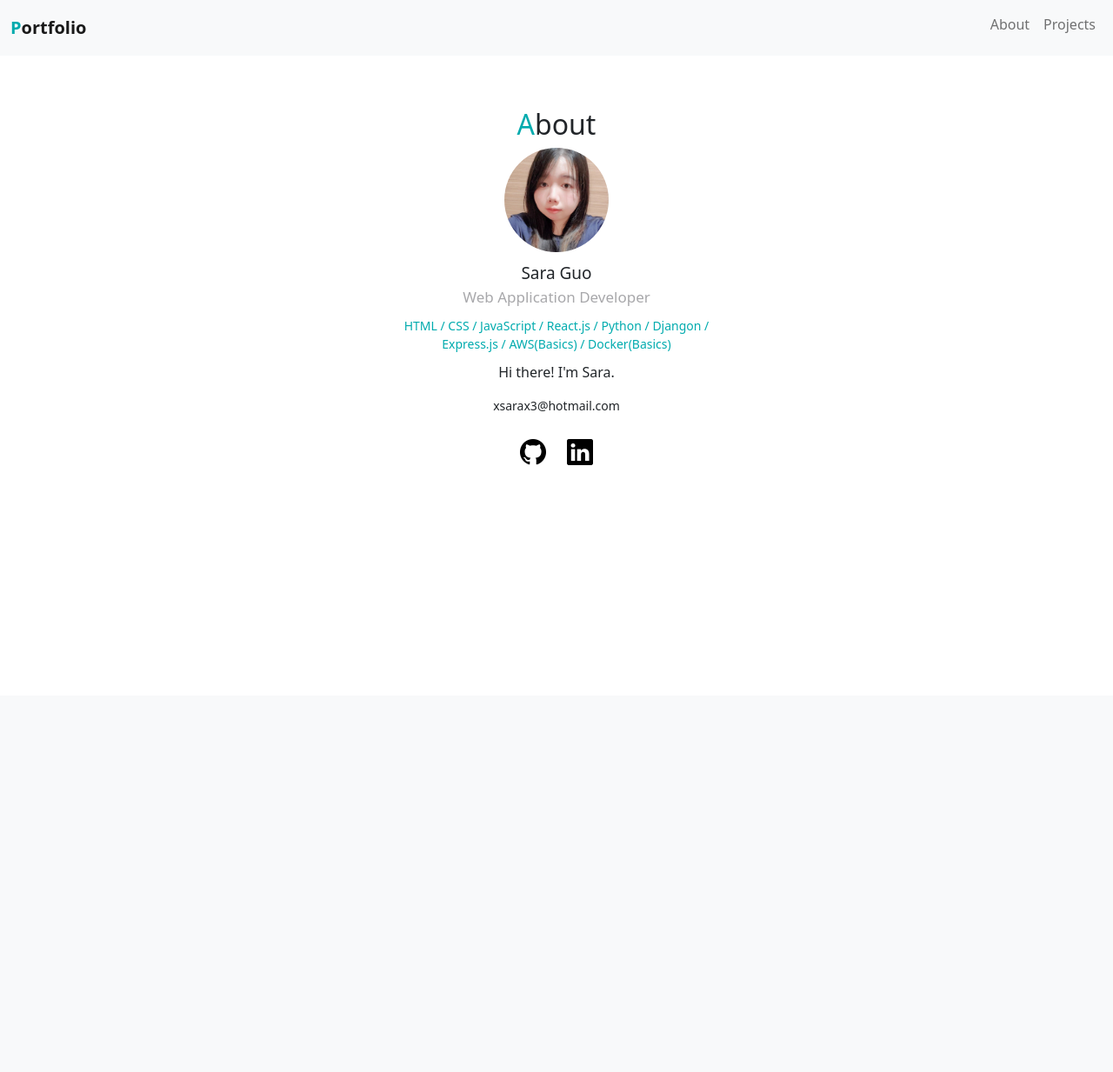
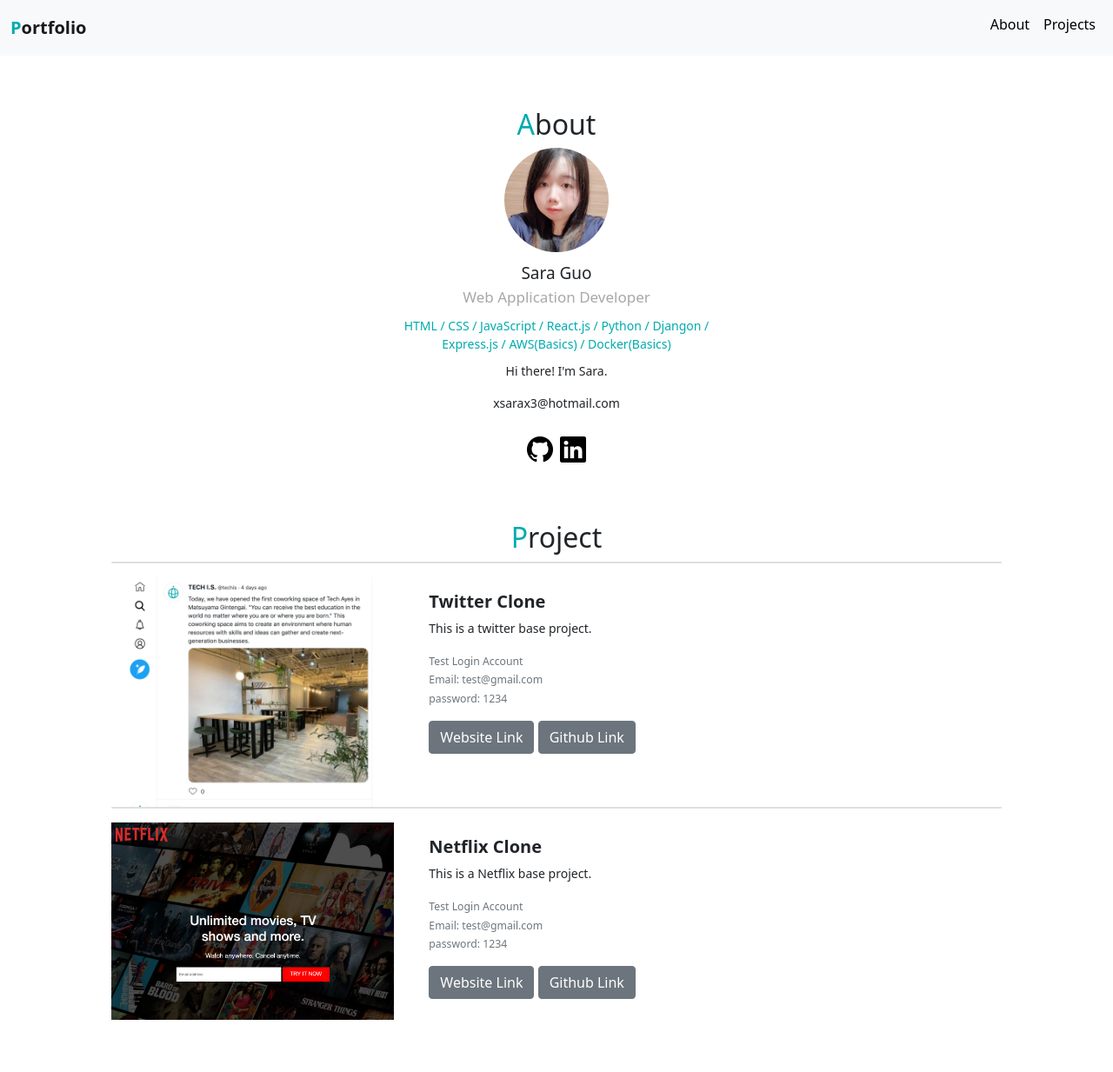
Before and after one commit to xsarax3/Portfolio, a PHP site: page / in a window 1280 px wide. Shown: the whole page at 87% size. Before the commit the page ends 535 px from the top, so only its background shows below. Run offline with PHP 8.4, Linux system fonts and the light colour scheme; some libraries are stand-ins or nearby versions.

Commit message:
Created the project section, designing template completed

```diff
--- a/Style.css
+++ b/Style.css
@@ -15,6 +15,20 @@ body{
 .title-icon{
     font-size: 20px;
     font-weight: bold;
+}
+
+p{
+    font-size: 14px;
+}
+
+h2{
+    font-weight: bold;
+    font-size: 23px;
+    margin-bottom: 20px;
+}
+
+a.font-black{
+    color: #000 !important;
 }
 
 /*********
@@ -64,3 +78,26 @@ ABOUT
 #about .icons a{
     color:#000;
 }
+
+/*********
+
+PROJECT
+
+**********/
+
+#project{
+    margin: 60px auto;
+    width: 80%;
+}
+
+#project h2{
+    text-align: center;
+}
+
+#project .card img {
+    width: 100%;
+}
+
+#project .card-title{
+    font-weight: bold;
+}
--- a/index.html
+++ b/index.html
@@ -1,5 +1,6 @@
 <!DOCTYPE html>
 <html lang="en">
+
 <head>
   <meta charset="UTF-8">
   <meta http-equiv="X-UA-Compatible" content="IE=edge">
@@ -8,11 +9,13 @@
   <meta name="viewport" content="width=device-width, initial-scale=1.0">
   <title>Portfolio</title>
   <link href='Style.css' rel='stylesheet'>
-    <link href="https://cdn.jsdelivr.net/npm/bootstrap@5.0.2/dist/css/bootstrap.min.css" rel="stylesheet" integrity="sha384-EVSTQN3/azprG1Anm3QDgpJLIm9Nao0Yz1ztcQTwFspd3yD65VohhpuuCOmLASjC" crossorigin="anonymous">
+  <link href="https://cdn.jsdelivr.net/npm/bootstrap@5.0.2/dist/css/bootstrap.min.css" rel="stylesheet"
+    integrity="sha384-EVSTQN3/azprG1Anm3QDgpJLIm9Nao0Yz1ztcQTwFspd3yD65VohhpuuCOmLASjC" crossorigin="anonymous">
+
 <body>
   <nav class="navbar navbar-expand-lg navbar-light bg-light">
     <div class="container-fluid">
-      <a class="navbar-brand title-icon" href="#"><span class = 'font-primary'>P</span>ortfolio</a>
+      <a class="navbar-brand title-icon" href="#"><span class='font-primary'>P</span>ortfolio</a>
       <button class="navbar-toggler" type="button" data-bs-toggle="collapse" data-bs-target="#navToggler">
         <span class="navbar-toggler-icon"></span>
       </button>
@@ -24,7 +27,7 @@
           <li class="nav-item">
             <a class="nav-link font-black" href="#projects">Projects</a>
           </li>
-        </ul>
+
       </div>
     </div>
   </nav>
@@ -33,19 +36,70 @@
     <img src="img/profilepic.jpg">
     <div class="name">Sara Guo</div>
     <div class="vocation"> Web Application Developer</div>
-    <div class="skills">HTML / CSS / JavaScript / React.js / Python / Djangon / Express.js / AWS(Basics) / Docker(Basics)</Express></div>
+    <div class="skills">HTML / CSS / JavaScript / React.js / Python / Djangon / Express.js / AWS(Basics) /
+      Docker(Basics)</Express>
+    </div>
     <p>
       Hi there! I'm Sara.
     </p>
     <div class="email">xsarax3@hotmail.com</div>
     <div class="icons">
       <a href="#"><i class="bi bi-github"></i></a>
-      <a href="#"><i class="bi bi-linkedin ms-3"></i></a>
+      <a href="#"><i class="bi bi-linkedin" ms-3></i></a>
+    </div>
+  </div>
+
+<div id="project">
+    <h2><span class="font-primary">P</span>roject</h2>
+
+    <div class="card mb-3"></div>
+    <div class="row">
+      <div class="col-md-4">
+        <img src="img/project-twitter.png" class="img-fluid rounded-start" alt="Twitter Project">
+      </div>
+      <div class="col-md-8">
+        <div class="card-body">
+          <h5 class="card-title">Twitter Clone</h5>
+          <p class="card-text">This is a twitter base project.</p>
+          <p class="card-text"><small class="text-muted">
+              Test Login Account <br>
+              Email: test@gmail.com <br>
+              password: 1234
+            </small></p>
+          <a href="#" target="_blank" class="btn btn-secondary">Website Link</a>
+          <a href="#" target="_blank" class="btn btn-secondary">Github Link</a>
+        </div>
       </div>
     </div>
 
 
-      <script src="https://cdn.jsdelivr.net/npm/bootstrap@5.0.2/dist/js/bootstrap.bundle.min.js" integrity="sha384-MrcW6ZMFYlzcLA8Nl+NtUVF0sA7MsXsP1UyJoMp4YLEuNSfAP+JcXn/tWtIaxVXM" crossorigin="anonymous"></script>
+  <div class="card mb-3"></div>
+  <div class="row">
+    <div class="col-md-4">
+      <img src="img/project-netflix.png" class="img-fluid round-start" alt="Netflix Project">
+    </div>
+    <div class="col-md-8">
+      <div class="card-body">
+        <h5 class="card-title">Netflix Clone</h5>
+        <p class="card-text">This is a Netflix base project.</p>
+        <p class="card-text"><small class="text-muted">
+            Test Login Account <br>
+            Email: test@gmail.com <br>
+            password: 1234
+          </small></p>
+        <a href="#" target="_blank" class="btn btn-secondary">Website Link</a>
+        <a href="#" target="_blank" class="btn btn-secondary">Github Link</a>
+      </div>
+    </div>
+  </div>
+
+
+
+
+  <script src="https://cdn.jsdelivr.net/npm/bootstrap@5.0.2/dist/js/bootstrap.bundle.min.js"
+    integrity="sha384-MrcW6ZMFYlzcLA8Nl+NtUVF0sA7MsXsP1UyJoMp4YLEuNSfAP+JcXn/tWtIaxVXM"
+    crossorigin="anonymous"></script>
 
 </body>
+
 </html>
```
Lines whose indentation alone changed are shown as unchanged.
